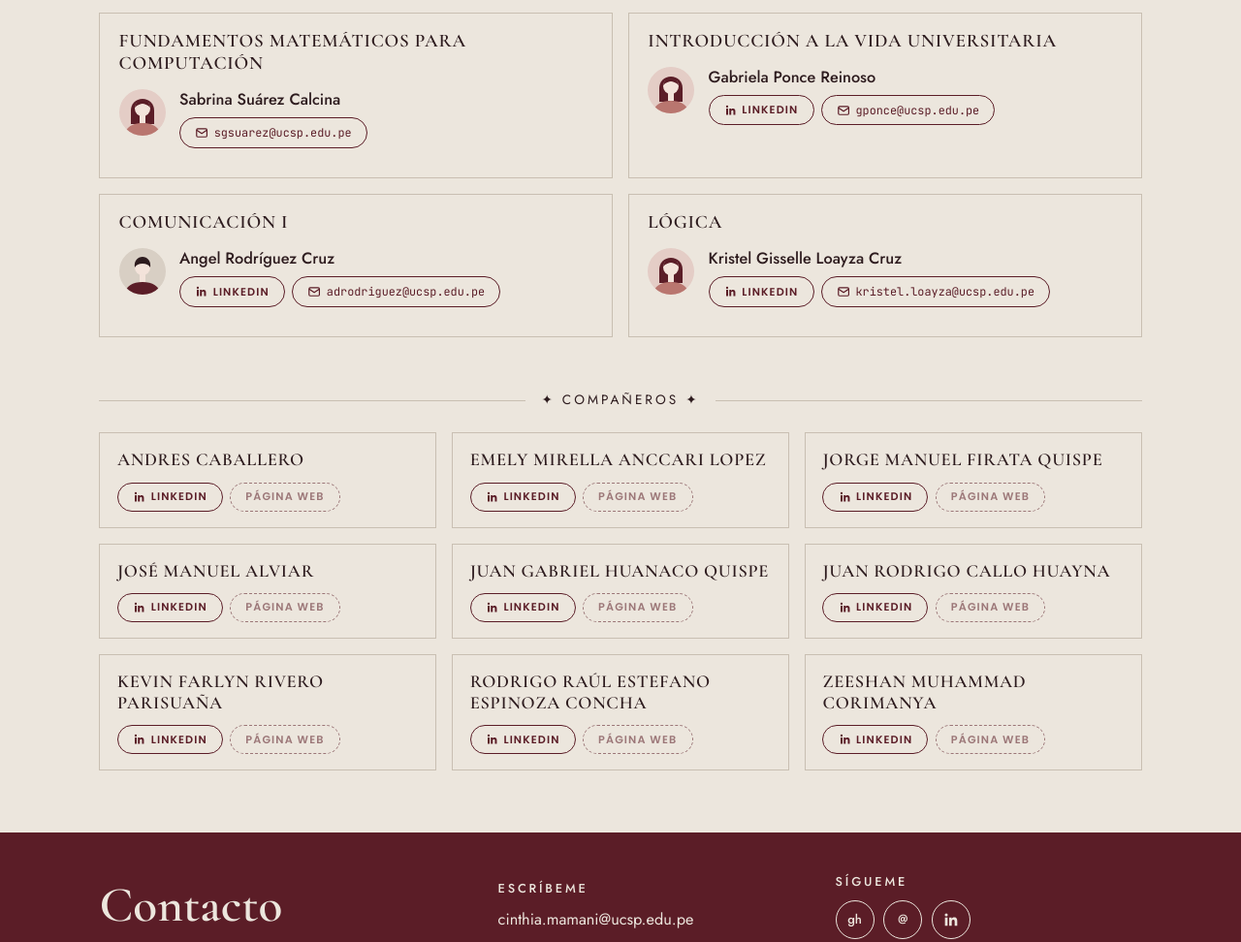
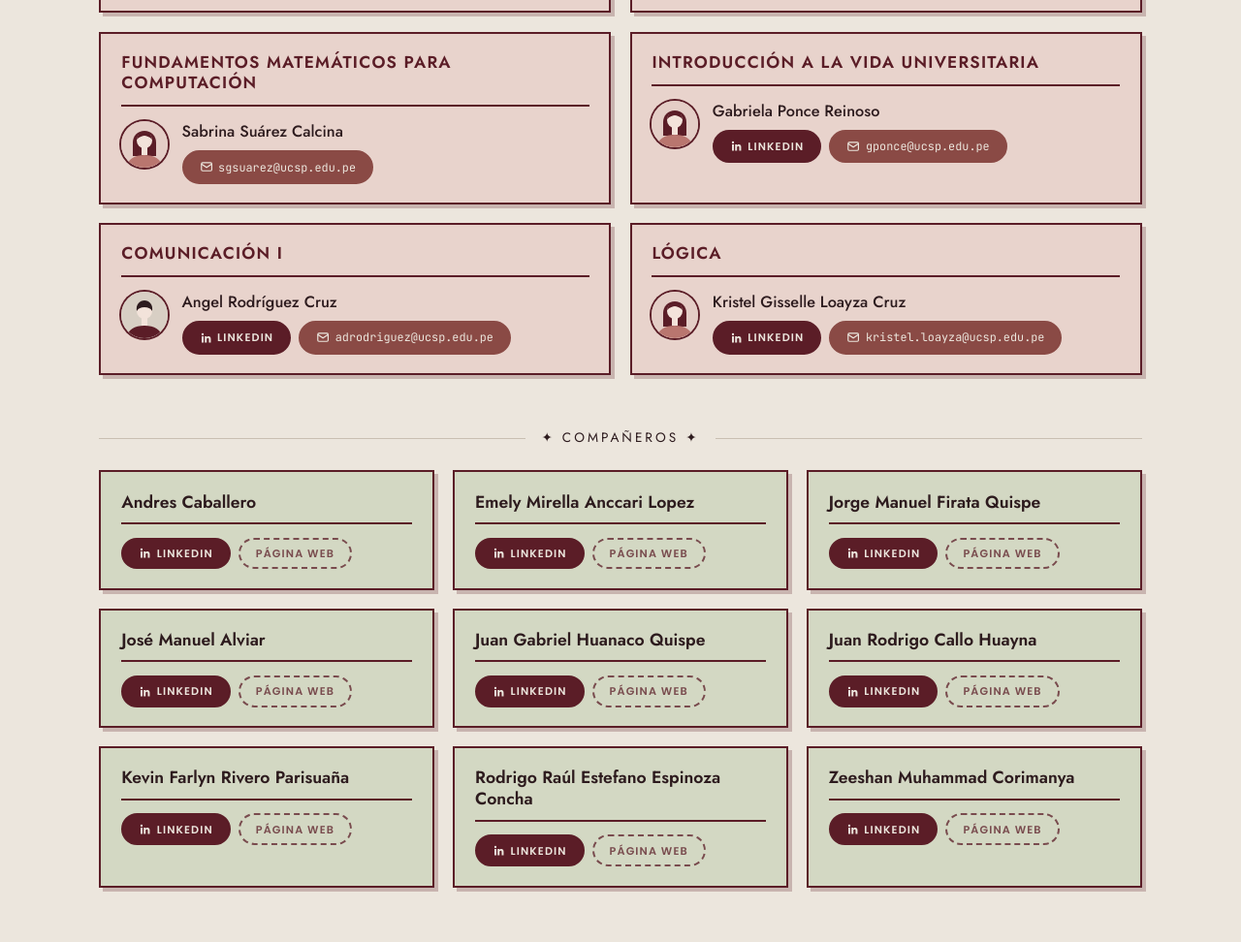
Before and after one commit to cinthia-tech609/cinthia-tech609.github.io, a plain HTML site: page index.html in a window 1280 px wide. Shown: the part 1137-2109 px from the top of the page at 97% size. Drawn offline with nearby package versions, Linux system fonts and the light colour scheme.

Commit message:
Update styles and button designs in index.html

```diff
--- a/index.html
+++ b/index.html
@@ -23,10 +23,12 @@
 </script>
 <link rel="preconnect" href="https://fonts.googleapis.com">
 <link rel="preconnect" href="https://fonts.gstatic.com" crossorigin>
-<link href="https://fonts.googleapis.com/css2?family=Cormorant+Garamond:wght@500;600&family=Jost:wght@400;500&family=JetBrains+Mono:wght@400&family=Poppins:wght@300;600&display=swap" rel="stylesheet">
+<link href="https://fonts.googleapis.com/css2?family=Jost:wght@400;500;600&family=JetBrains+Mono:wght@400&family=Poppins:wght@300;600&display=swap" rel="stylesheet">
 <style>
 :root{--wine:#5b1d27;--cream:#ece6dd;--rose:#b9766f;--blush:#e4cdc6;--ink:#2d1b1e;--line:#c9bfb2;
---sans:"Poppins","Jost",system-ui,sans-serif;--serif:"Cormorant Garamond",Georgia,serif;--body:"Jost",system-ui,-apple-system,"Segoe UI",sans-serif;--mono:"JetBrains Mono",ui-monospace,Menlo,monospace}
+/* Colores de las tarjetas: cámbialos aquí si quieres otros */
+--card-mat:#e8d3cc;--card-peer:#d3d8c3;--rose-deep:#8a4a45;
+--sans:"Poppins","Jost",system-ui,sans-serif;--body:"Jost",system-ui,-apple-system,"Segoe UI",sans-serif;--mono:"JetBrains Mono",ui-monospace,Menlo,monospace}
 *{box-sizing:border-box}
 html{scroll-behavior:smooth;color-scheme:light}
 body{margin:0;background:var(--cream);color:var(--ink);font:400 1.02rem/1.6 var(--body)}
@@ -47,7 +49,7 @@ a:focus-visible{outline:3px solid var(--rose);outline-offset:3px}
 .cover h1{margin:0;font:600 clamp(2.8rem,8.4vw,5.8rem)/1.03 var(--sans);letter-spacing:-.015em}
 .cover h1 span{display:block;font-weight:300}
 .rule{width:min(100%,25rem);height:2px;background:var(--cream);margin:1.7rem 0 1.5rem}
-.cover p{font:500 1.22rem/1.6 var(--serif);max-width:35rem;margin:0 0 2rem}
+.cover p{font:400 1.15rem/1.7 var(--body);max-width:35rem;margin:0 0 2rem}
 .pill{display:inline-block;padding:.75rem 1.8rem;border:2px solid var(--cream);border-radius:999px;font:600 .78rem var(--sans);letter-spacing:.12em;text-transform:uppercase;text-decoration:none}
 .pill:hover{background:var(--cream);color:var(--wine)}
 .rail{position:absolute;right:clamp(.8rem,3vw,2.6rem);top:6.5rem;bottom:3rem;display:flex;flex-direction:column;align-items:center;gap:1.1rem}
@@ -59,33 +61,36 @@ a:focus-visible{outline:3px solid var(--rose);outline-offset:3px}
 .divider{display:flex;align-items:center;gap:1rem;margin:3.4rem 0 1.4rem;font-size:.85rem;letter-spacing:.22em;text-transform:uppercase}
 .divider::before,.divider::after{content:"";flex:1;height:1px;background:var(--line)}
 
-/* ---------- Botones tipo "Conoce más" ---------- */
-.ch{display:flex;flex-wrap:wrap;gap:.45rem}
-.chip{display:inline-flex;align-items:center;gap:.45em;padding:.42rem .95rem;border:1.5px solid var(--wine);border-radius:999px;color:var(--wine);font:600 .7rem var(--sans);letter-spacing:.1em;text-transform:uppercase;text-decoration:none;line-height:1.3}
+/* ---------- Botones (LinkedIn, correo, página web) ---------- */
+.ch{display:flex;flex-wrap:wrap;gap:.5rem}
+.chip{display:inline-flex;align-items:center;gap:.45em;padding:.45rem 1rem;border:2px solid var(--wine);border-radius:999px;background:var(--wine);color:var(--cream);font:600 .7rem var(--sans);letter-spacing:.1em;text-transform:uppercase;text-decoration:none;line-height:1.3}
 .chip svg{width:1.2em;height:1.2em;flex:none}
-.chip:hover{background:var(--wine);color:var(--cream)}
-.chip.em{font:400 .74rem var(--mono);letter-spacing:0;text-transform:none}
-.chip.off{border-style:dashed;opacity:.55;cursor:default}
-.chip.off:hover{background:none;color:var(--wine)}
+.chip:hover{background:#40141c;border-color:#40141c}
+.chip.em{background:var(--rose-deep);border-color:var(--rose-deep);font:400 .74rem var(--mono);letter-spacing:0;text-transform:none}
+.chip.em:hover{background:#6e3a35;border-color:#6e3a35}
+.chip.off{background:transparent;color:var(--wine);border-style:dashed;opacity:.75;cursor:default}
+.chip.off:hover{background:transparent;border-color:var(--wine)}
 
-/* ---------- Materias ---------- */
-.mats{list-style:none;margin:0;padding:0;display:grid;grid-template-columns:repeat(2,1fr);gap:1rem}
-.mats>li{border:1px solid var(--line);padding:1.1rem 1.2rem}
-.ct{display:block;font:600 1.2rem/1.2 var(--serif);letter-spacing:.04em;text-transform:uppercase;margin-bottom:.9rem}
-.tr{display:grid;grid-template-columns:48px 1fr;gap:.9rem;align-items:start;padding:.8rem 0;border-top:1px solid var(--line)}
-.ct+.tr{border-top:0;padding-top:0}
-.av{width:48px;height:48px;border-radius:50%;overflow:hidden;display:block}
+/* ---------- Tarjetas (materias y compañeros) ---------- */
+.mats,.peers{list-style:none;margin:0;padding:0;display:grid;gap:1.2rem}
+.mats{grid-template-columns:repeat(2,1fr)}
+.peers{grid-template-columns:repeat(3,1fr)}
+.mats>li,.peers>li{border:2px solid var(--wine);box-shadow:4px 4px 0 rgba(91,29,39,.25);padding:1.2rem 1.3rem}
+.mats>li{background:var(--card-mat)}
+.peers>li{background:var(--card-peer)}
+
+.ct{display:block;font:600 1.08rem/1.25 var(--body);letter-spacing:.07em;text-transform:uppercase;color:var(--wine);padding-bottom:.7rem;margin-bottom:.95rem;border-bottom:2px solid var(--wine)}
+.tr{display:grid;grid-template-columns:48px 1fr;gap:.9rem;align-items:start;padding:.9rem 0 0;margin-top:.9rem;border-top:2px solid rgba(91,29,39,.5)}
+.ct+.tr{border-top:0;padding-top:0;margin-top:0}
+.av{width:48px;height:48px;border-radius:50%;overflow:hidden;display:block;box-shadow:0 0 0 2px var(--wine)}
 .av svg{width:100%;height:100%;display:block}
-.nm{display:block;font:500 1.02rem/1.3 var(--body);margin-bottom:.5rem}
+.nm{display:block;font:500 1.02rem/1.3 var(--body);margin-bottom:.55rem}
 
-/* ---------- Compañeros ---------- */
-.peers{list-style:none;margin:0;padding:0;display:grid;grid-template-columns:repeat(3,1fr);gap:1rem}
-.peers>li{border:1px solid var(--line);padding:1rem 1.1rem}
-.pn{display:block;font:600 1.15rem/1.2 var(--serif);letter-spacing:.04em;text-transform:uppercase;margin-bottom:.75rem}
+.pn{display:block;font:600 1.1rem/1.25 var(--body);padding-bottom:.65rem;margin-bottom:.85rem;border-bottom:2px solid var(--wine)}
 
 footer{background:var(--wine);color:var(--cream);margin-top:4rem;padding:2.6rem 0 2.2rem}
 footer .wrap{display:grid;grid-template-columns:1.2fr 1fr 1fr;gap:2rem;align-items:center}
-footer .big{font:600 clamp(2.2rem,5vw,3.2rem)/1 var(--serif);margin:0}
+footer .big{font:600 clamp(2rem,4.6vw,2.8rem)/1 var(--sans);margin:0}
 footer h2{font:500 .8rem var(--body);letter-spacing:.22em;text-transform:uppercase;margin:0 0 .6rem}
 footer a{text-decoration:none}
 .social{display:flex;gap:.6rem}
```
